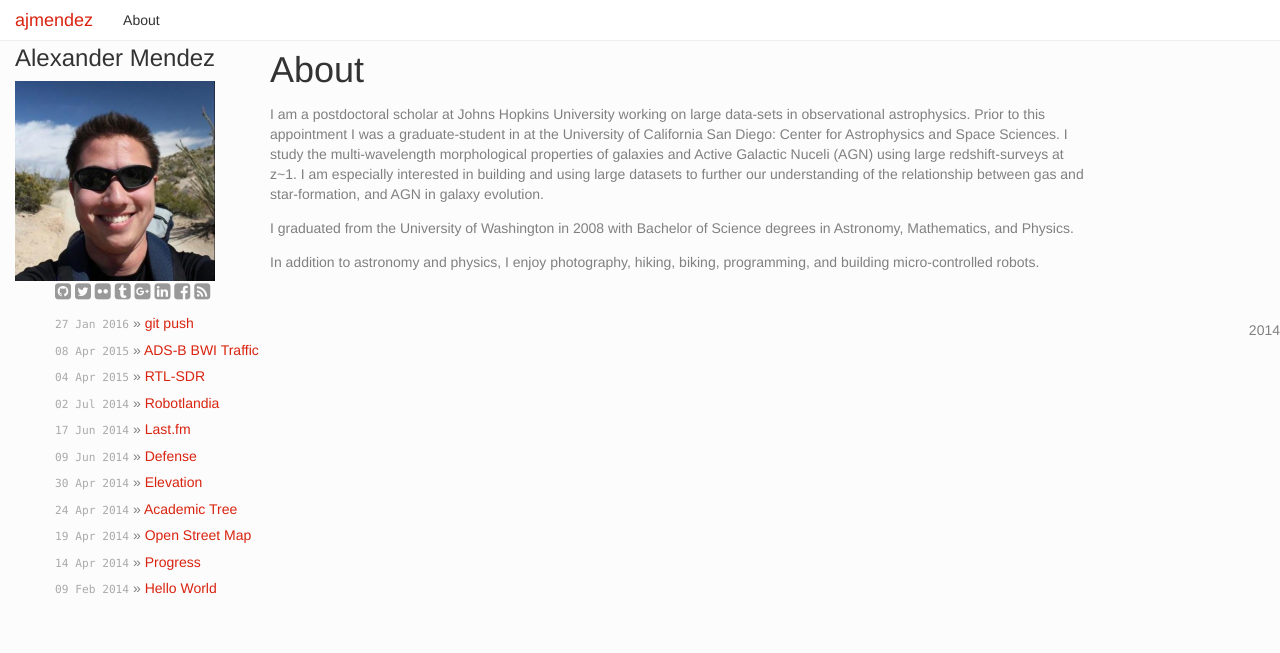
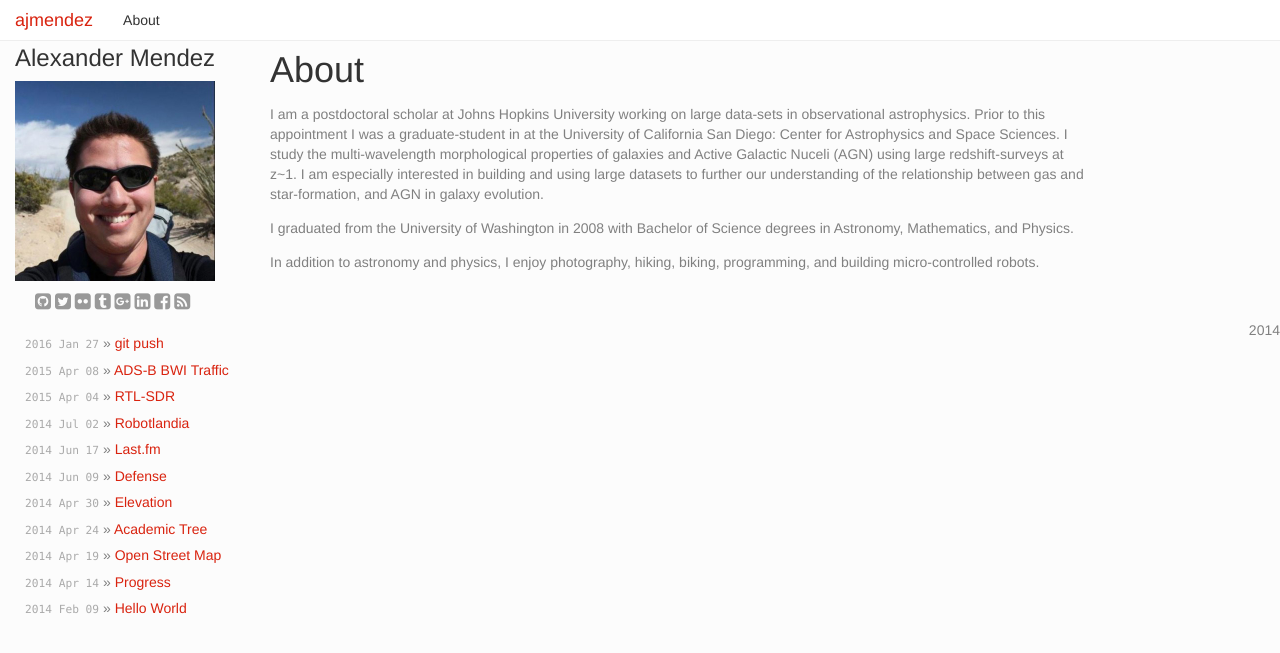
Before and after one commit to ajmendez/ajmendez.github.com, a Jekyll site: the page built from about/index.html, in a window 1280 px wide. Shown: the top 653 px of the page. Built offline with Jekyll 4.4.1, drawn with Linux system fonts in a browser that asks for light colours; nearby versions of some CDN libraries; Markdown is read by kramdown in place of the engine named in the settings.

Commit message:
cleanup of sidebar

```diff
--- a/_includes/sidebar.html
+++ b/_includes/sidebar.html
@@ -16,6 +16,6 @@
 </div>
 <ul class="posts">
   {% for post in site.posts %}
-    <li><span>{{ post.date | date_to_string }}</span> &raquo; <a href="{{ post.url }}">{{ post.title }}</a></li>
+    <li><span>{{ post.date | date: '%Y %b %d' }}</span> &raquo; <a href="{{ post.url }}">{{ post.title }}</a></li>
   {% endfor %}
 </ul>
--- a/css/main.css
+++ b/css/main.css
@@ -44,6 +44,7 @@
 .posts {
   list-style-type: none;
   margin-bottom: 2em;
+  padding-left:10px;
 }
 
 .posts li {
@@ -92,8 +93,14 @@
 /*  top: 0;*/
 /*  width: 250px;*/
   list-style: none;
+  padding-left:10px;
 /*  margin: 0;
   padding: 0;*/
+}
+
+
+.sidebar-nav .icons {
+    padding: 10px;
 }
 
 .sidebar-nav ul {
```
